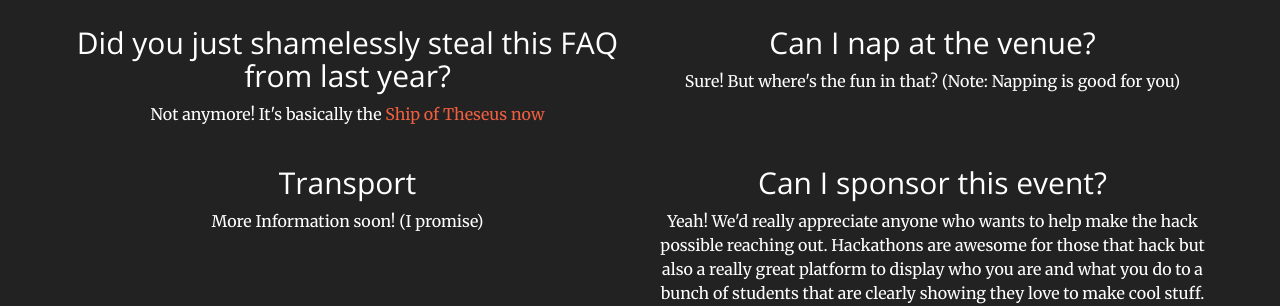
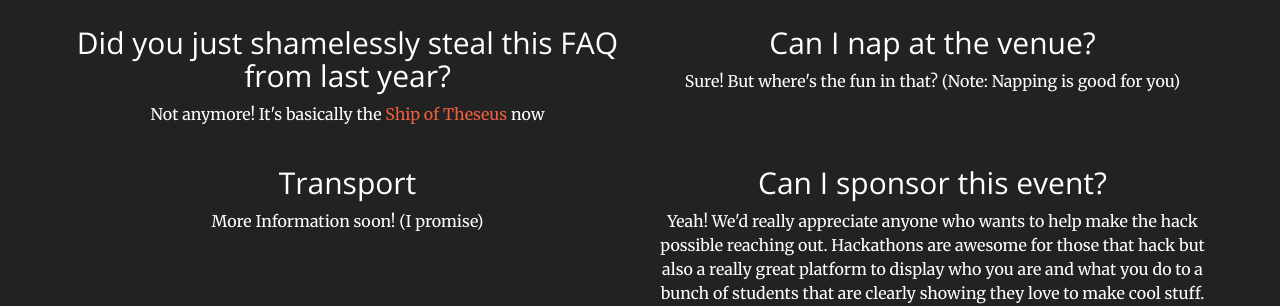
Before and after one commit to compsoc-edinburgh/htb16-site, a Jekyll site: the page built from index.html, in a window 1280 px wide and 900 px high, scrolled down 5392 px. Shown: the part 156-462 px from the top of the window. Built offline with Jekyll 4.4.1, drawn with Linux system fonts in a browser that asks for light colours; part of the change alters nothing that is shown.

Commit message:
whoops, moved the now in the link

```diff
--- a/_includes/aside.html
+++ b/_includes/aside.html
@@ -102,7 +102,7 @@
                 <div class="row">
                   <div class="col-sm-6">
                 <h2>Did you just shamelessly steal this FAQ from last year?</h2>
-                <p>Not anymore! It's basically the <a href="https://en.wikipedia.org/wiki/Ship_of_Theseus">Ship of Theseus now</a></p>
+                <p>Not anymore! It's basically the <a href="https://en.wikipedia.org/wiki/Ship_of_Theseus">Ship of Theseus </a>now</p>
                   </div>
                   <div class="col-sm-6">
                 <h2>Can I nap at the venue?</h2>
```
